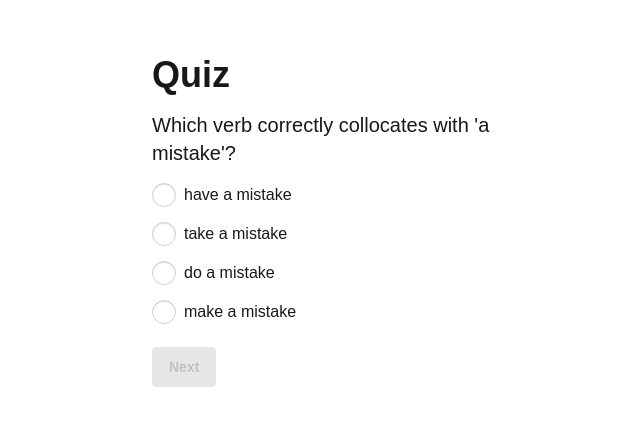
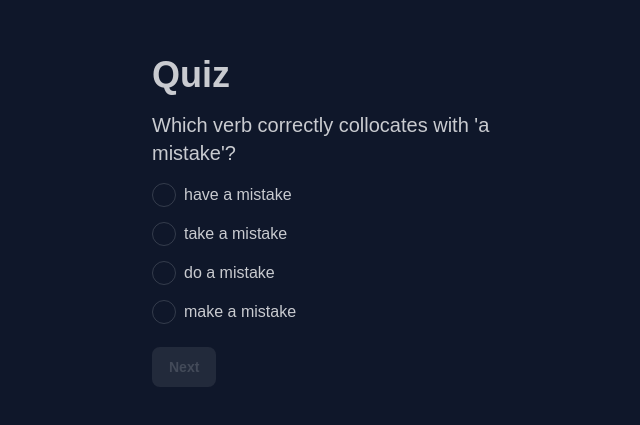
Before and after one commit to baxthus/english-quiz, a Nuxt app: page /quiz in a window 1280 px wide. Shown: the part 179-604 px from the top of the page, without its empty margins (296-936 px from the left). Built offline with nearby package versions, Linux system fonts and the light colour scheme.

Commit message:
fix: change default theme from light to night

```diff
--- a/app/assets/css/main.css
+++ b/app/assets/css/main.css
@@ -1,7 +1,7 @@
 @import 'tailwindcss';
 @plugin 'daisyui' {
   themes:
-    light --default,
+    night --default,
     night --prefersdark;
 }
 
```
